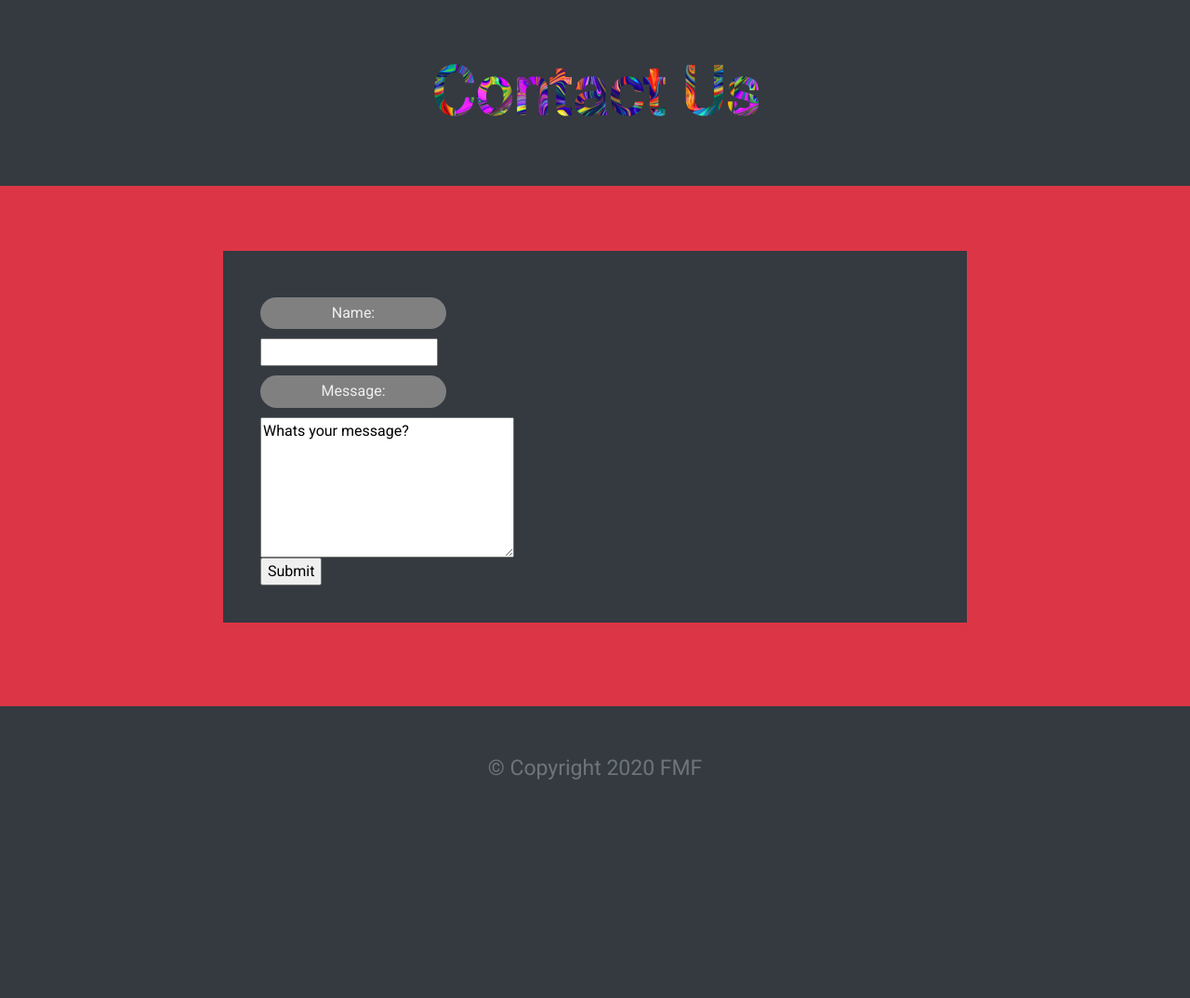
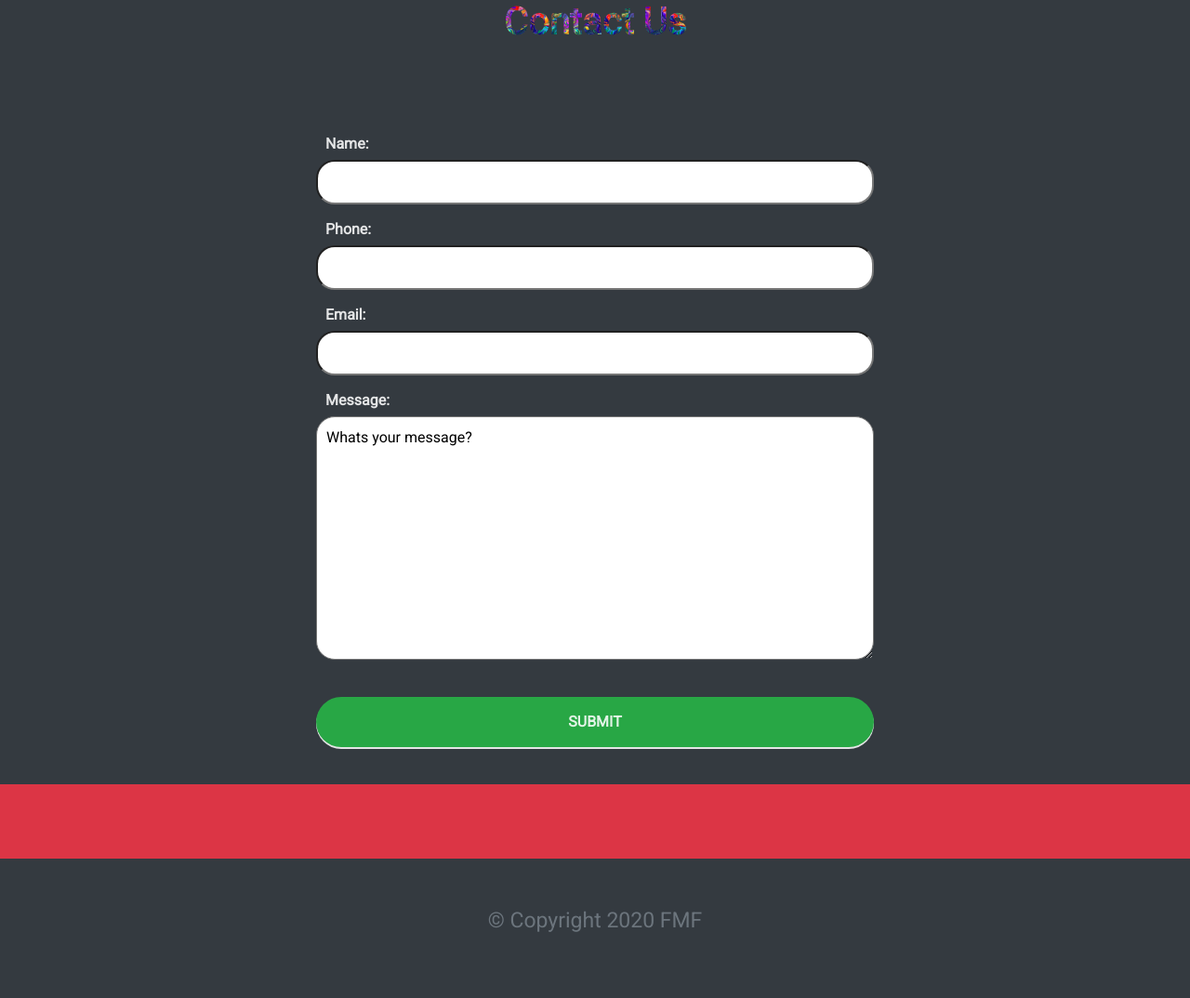
Before and after one commit to fullmetalfenix/php, a PHP site: page /contact.php in a window 1280 px wide. Shown: the part 89-1163 px from the top of the page at 93% size. Before the commit the page ends 928 px from the top, so only its background shows below. Run offline with PHP 8.4, Linux system fonts and the light colour scheme.

Commit message:
edits to contact styles

```diff
--- a/contact.php
+++ b/contact.php
@@ -20,9 +20,13 @@ if($_SERVER["REQUEST_METHOD"] === "POST"){
         <form method="post" action="" id="contact-form">
             <label for="name" >Name:</label>
             <input type="text" name="name">
+            <label for="phone" >Phone:</label>
+            <input type="phone" name="phone">
+            <label for="email" >Email:</label>
+            <input type="email" name="email">
             <label for="message" >Message:</label>
             <textarea name="message" id="message" cols="30" rows="10">Whats your message?</textarea>
-            <input type="submit" value="Submit">
+            <input type="submit" value="Submit" id="submit">
         </form>
         </div>
 
--- a/main.css
+++ b/main.css
@@ -183,63 +183,43 @@ footer{
     animation-iteration-count: infinite;
 }
 
-.about-page{
-    background: var(--gray-dark);
-}
 .subpage-content-container{
     background: var(--gray-dark);
 }
-.about-page h1, .contact-page h1{
-    min-height: 200px;
-    font-size: 72px;
-    display: flex;
-    justify-content: center;
-    align-items: center;
 
-}
-.subpage-content-container p{
-    background: var(--gray-dark);
-    height: 400px;
-    max-width: 800px;
-    display: flex;
-    justify-content: center;
-    align-items: center;
-    margin: 0px auto;
-    padding: 40px;
-    margin-top: 40px;
-    margin-bottom: 60px;
-    color: var(--opauge-white);
-}
-
-.about-p-container, .contact-form{
-    padding: 30px;
-    background: var(--red);
-}
-
-.contact-form form{
-    background: var(--gray-dark);
-    height: 400px;
+#contact-form{
+    margin: 80px auto;
     max-width: 800px;
     display: flex;
     flex-direction: column;
-    align-items: baseline;
-    margin: 0px auto;
-    padding: 40px;
-    margin-top: 40px;
-    margin-bottom: 60px;
-    color: var(--opauge-white);
+    color: var(--opauge-white)
 }
 
-.contact-page form label{
-    width: 200px;
-    height: 50px;
-    background: gray;
+
+#contact-form{
+    max-width: 600px;
+    margin: 80px auto;
+    font-weight: 600;
+}
+#contact-form label{
+    margin: 15px 0px 5px 10px;
+}
+.contact-form input, .contact-form textarea{
+    width: 100%;
+    padding: 10px 10px;
+    border-radius: 20px;
+}
+
+#submit{
+    background: var(--green);
+    margin: 40px 0px;
+    border: none;
+    color: var(--op);
+    font-weight: 800;
+    text-transform: uppercase;
+    box-shadow: 0px 2px var(--opauge-white);
+    padding: 15px;
     border-radius: 40px;
-    padding: 5px;
-    display: flex;
-    justify-content: center;
-    align-items: center;
-    margin: 10px 0px;
 }
 
 @keyframes visit-glow {
```
